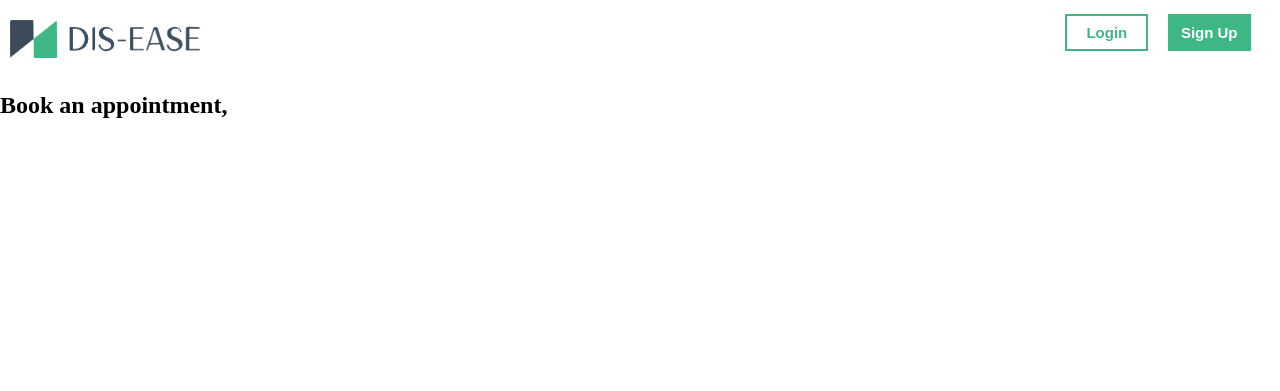
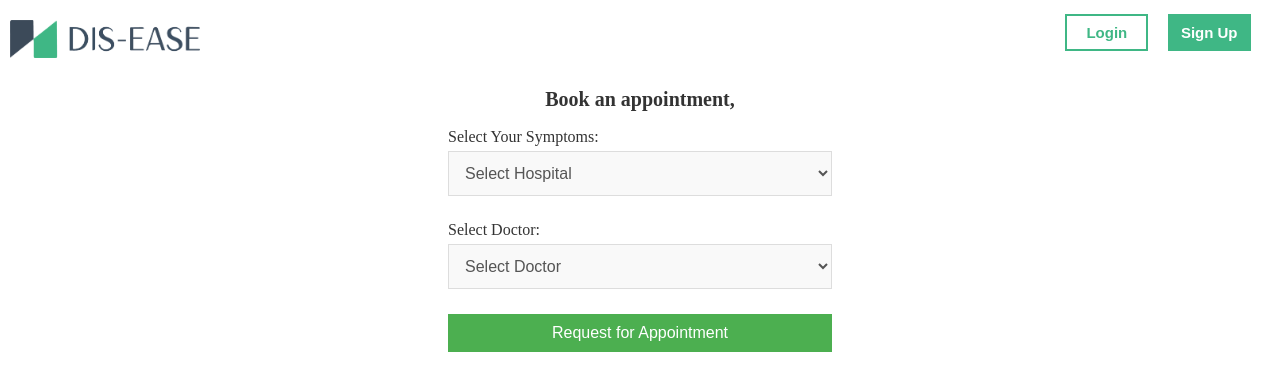
Before and after one commit to UtsavlalShrestha/disease-prediction-and-doctor-booking, a Django app: page /appoint/ in a window 1280 px wide. Shown: the top 391 px of the page. Run offline with Django 5.2, Linux system fonts and the light colour scheme.

Commit message:
Add appointment template

```diff
--- a/base/templates/base/appoint.html
+++ b/base/templates/base/appoint.html
@@ -1,14 +1,33 @@
 {% extends 'main.html' %}
-
+{%  load static %}
 {% block content %}
+<link rel="stylesheet" type="text/css" href="/static/css/appoint.css" />
 <h2>Book an appointment, {{user.username}}</h2>
-<div>
-    <div>
-
-    </div>
-    <div>
-
-    </div>
+<div class="appoint_container_body">
+  <div class="appoint_container">
+    <form method="POST" action="">
+      {% csrf_token %}
+      <div class="form-group">
+        <label for="symptom">Select Your Symptoms:</label>
+        <select name="symptom_1" required>
+          <option value="">Select Hospital</option>
+          <option value="Patan">Patan Hospital</option>
+          <option value="Norvic">Norvic Hospital</option>
+          <option value="mediciti">Nepal Mediciti</option>
+        </select>
+      </div>
+      <div class="form-group">
+        <label for="doctor">Select Doctor:</label>
+        <select name="doctor" required>
+          <option value="">Select Doctor</option>
+          <option value="dr_smith">Dr. Smith</option>
+          <option value="dr_jones">Dr. Jones</option>
+        </select>
+      </div>
+      <div class="form-group">
+        <button type="submit" class="submit-btn">Request for Appointment</button>
+      </div>
+    </form>
+  </div>
 </div>
-
 {% endblock %}
--- /dev/null
+++ b/static/css/appoint.css
@@ -0,0 +1,57 @@
+.appoint_container_body{
+    height: 100%;
+    margin: 0;
+    display: flex;
+    justify-content: center;
+    align-items: center;
+
+}
+
+.appoint_container{
+    width: 30vw;
+
+}
+
+.form-container {
+    max-width: 500px;
+    margin: 20px auto;
+    background-color: #ffffff;
+    padding: 20px;
+    box-shadow: 0 14px 28px rgba(120, 120, 120, 0.1);
+}
+h2 {
+    text-align: center;
+    color: #333;
+    font-size: 20px;
+}
+.form-group {
+    margin-bottom: 15px;
+}
+.form-group label {
+    font-size: 16px;
+    color: #333;
+    margin-bottom: 5px;
+    display: block;
+}
+.form-group select{
+    width: 100%;
+    padding: 12px;
+    margin: 0px 0 10px 0;
+    border: 1px solid #ddd;
+    background-color: #f9f9f9;
+    font-size: 16px;
+    color: #555;
+}
+.submit-btn {
+    background-color: #4CAF50;
+    color: white;
+    padding: 10px 20px;
+    font-size: 16px;
+    border: none;
+    cursor: pointer;
+    transition: background-color 0.3s ease;
+    width: 100%;
+}
+.submit-btn:hover {
+    background-color: #45a049;
+}
```
